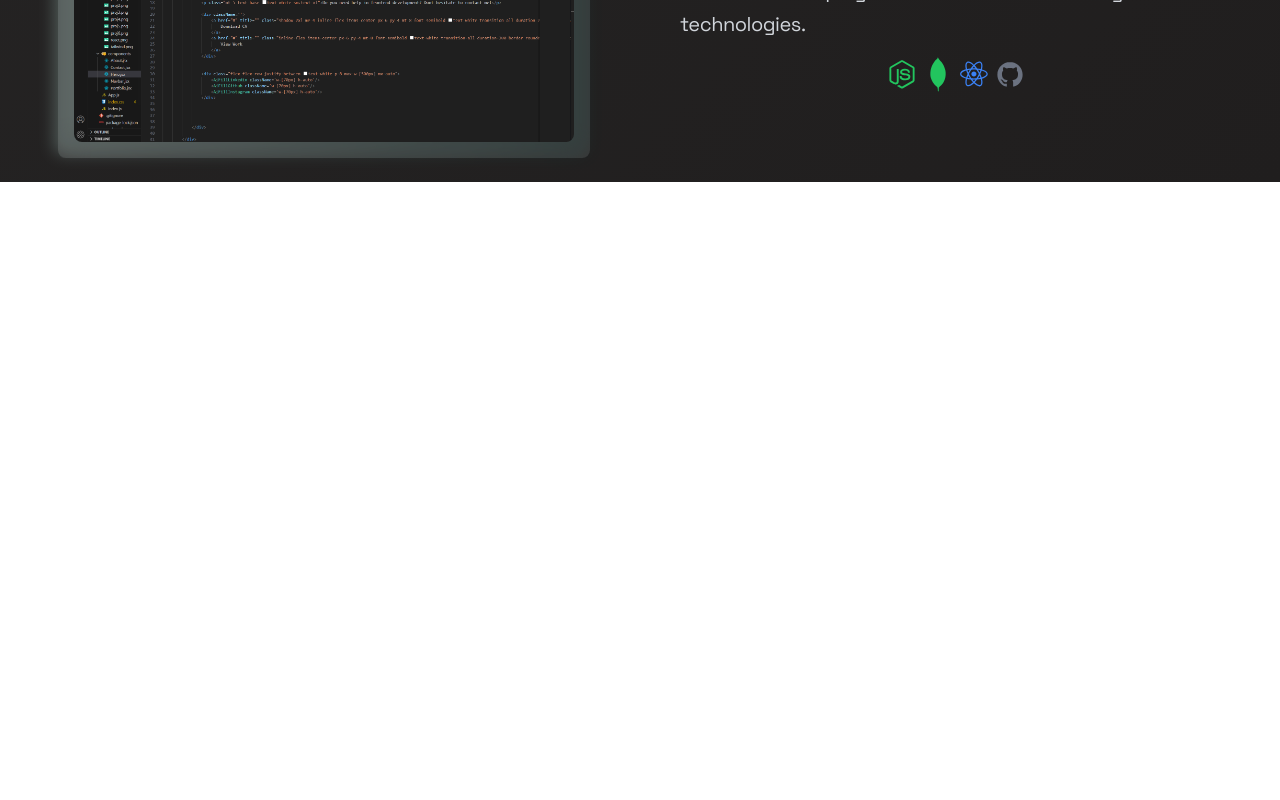
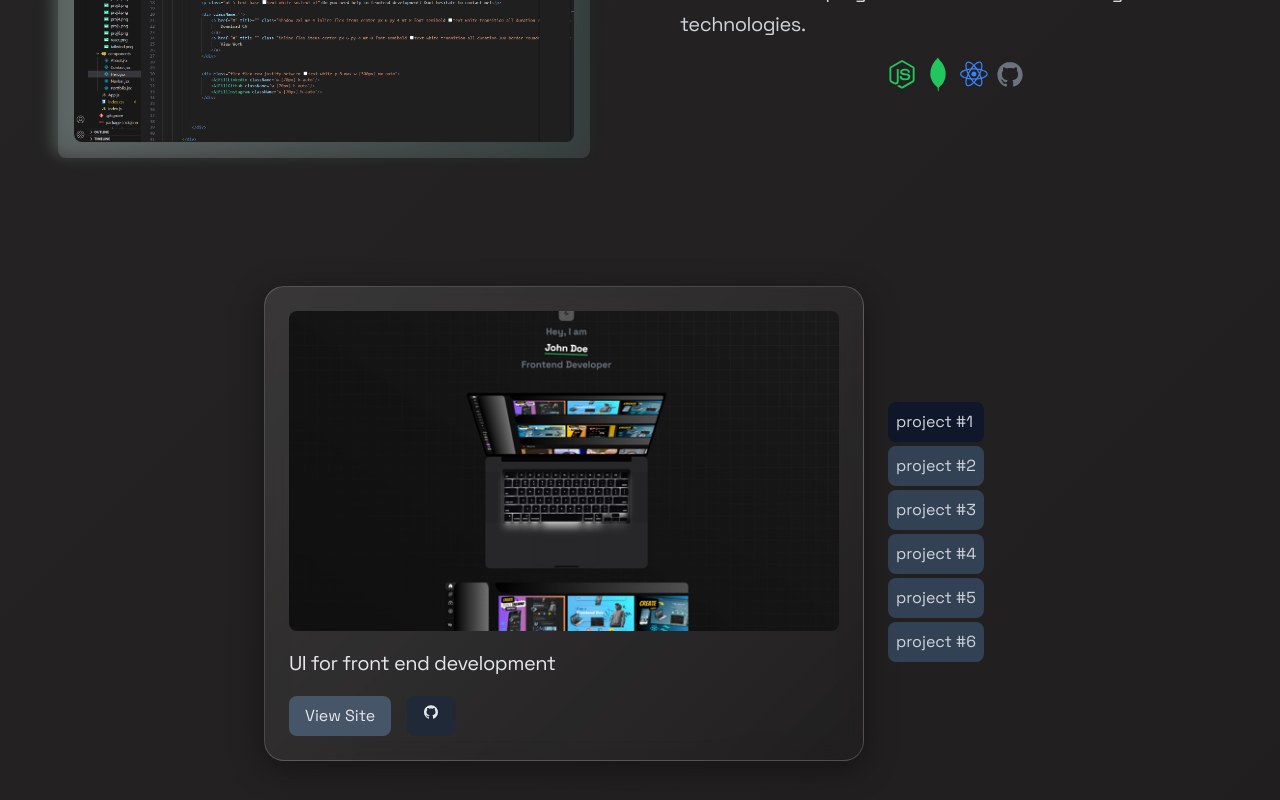
Before and after one commit to akaman198/personal-portfolio, a React (Vite) app: page / in a window 1280 px wide. Shown: the part 1600-2400 px from the top of the page. Before the commit the page ends 1782 px from the top, so only its background shows below. Built offline with nearby package versions, Linux system fonts and the light colour scheme.

Commit message:
make projects dynamic

```diff
--- a/src/components/Portfolio.jsx
+++ b/src/components/Portfolio.jsx
@@ -20,7 +20,7 @@ const projects = [
   {
     img: project2,
     title: "project #2",
-    description: "UI for front end development",
+    description: "A fullstack application built with Node.js and MongoDB.",
     links: {
       site: "#",
       github: "#",
@@ -29,7 +29,7 @@ const projects = [
   {
     img: project3,
     title: "project #3",
-    description: "UI for front end development",
+    description: "A responsive website built with morden css",
     links: {
       site: "#",
       github: "#",
@@ -38,7 +38,7 @@ const projects = [
   {
     img: project4,
     title: "project #4",
-    description: "UI for front end development",
+    description: "An e-commerce platform with various featues ",
     links: {
       site: "#",
       github: "#",
@@ -47,7 +47,7 @@ const projects = [
   {
     img: project5,
     title: "project #5",
-    description: "UI for front end development",
+    description: "A mobile friendly application using react native",
     links: {
       site: "#",
       github: "#",
@@ -56,7 +56,7 @@ const projects = [
   {
     img: project6,
     title: "project #6",
-    description: "UI for front end development",
+    description: "A data visualization project using D3.js and other libraries",
     links: {
       site: "#",
       github: "#",
@@ -65,7 +65,57 @@ const projects = [
 ];
 
 const Portfolio = () => {
-  return <div></div>;
+  const [currentProject, setCurrentProject] = useState(0);
+
+  return (
+    <div
+      className="relative max-w-[800px] mx-auto p-6 md:my-20 flex flex-col md:flex-row"
+      id="portfolio"
+    >
+      <div className="glass p-6 w-full border-2 max-w-[600px]">
+        <div className="w-full h-80">
+          <img
+            src={projects[currentProject].img}
+            alt={projects[currentProject].title}
+            className="w-full h-full object-cover rounded-lg mb-4"
+          />
+        </div>
+
+        <p className="text-gray-200 my-4">
+          {projects[currentProject].description}
+        </p>
+
+        <div className="flex space-x-4">
+          <a
+            href={projects[currentProject].links.site}
+            className="px-4 py-2 bg-slate-600 text-gray-200 rounded-lg hover:bg-slate-700 transition duration-300"
+          >
+            View Site
+          </a>
+          <a
+            href={projects[currentProject].links.github}
+            className="px-4 py-2 bg-gray-800 text-gray-200 text2xl rounded-lg hover:bg-gray-600 transition duration-300"
+          >
+            <AiFillGithub />
+          </a>
+        </div>
+      </div>
+
+      <ul className="ml-6 flex flex-row md:flex-col gap-6 flex-wrap justify-center mt-4 md:gap-1">
+        {projects.map((project, index) => (
+          <li
+            key={index}
+            onClick={() => setCurrentProject(index)}
+            className={`cursor-pointer text-gray-300 bg-slate-700 rounded-lg p-2 max-w-[100px] hover:bg-slate-800 transition duration-300 ${
+              currentProject === index ? "bg-slate-900" : ""
+            }`}
+          >
+            {project.title}
+          </li>
+        ))}
+      </ul>
+    </div>
+  );
 };
 
 export default Portfolio;
```
